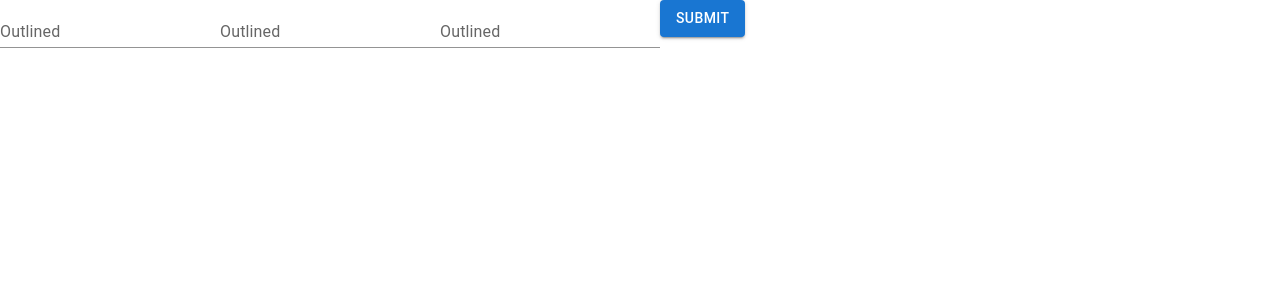
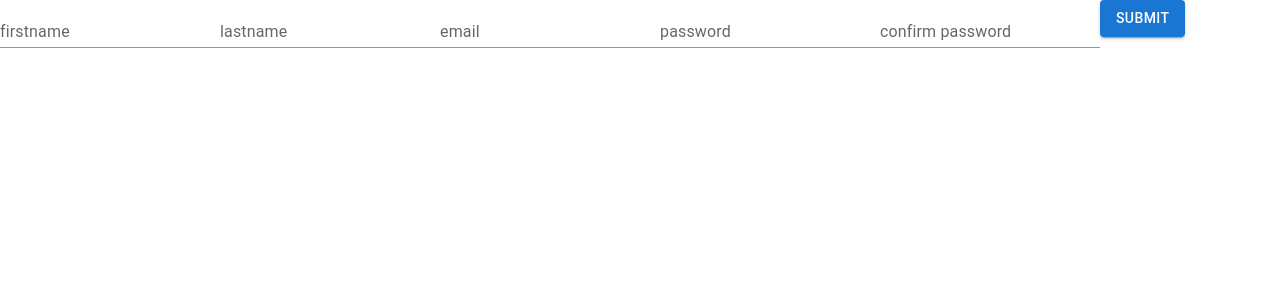
Before and after one commit to VUPPUKULADEEP/Campus-Food-Market-Place, a React app in the folder frontend/: page /signup in a window 1280 px wide. Shown: the top 300 px of the page. Built offline with nearby package versions, Linux system fonts and the light colour scheme; the HTML template or start-up script is replaced by a standard one.

Commit message:
added fields in signup form

```diff
--- a/frontend/pages/Signup.jsx
+++ b/frontend/pages/Signup.jsx
@@ -6,20 +6,16 @@ import {TextField,Button} from '@mui/material'
 
 const Signup = () => {
 
-
-
-  const {register, watch, formState:{errors}, handleSubmit} = useForm()
-
+  const {register, formState:{errors}, handleSubmit} = useForm()
 
   return(
     <form onSubmit={handleSubmit((data)=>{ console.log(data)})}>
-
-
-
-      <TextField id="outlined-basic" label="Outlined" variant="standard" type="text" {...register('firstname', {required :'this is required'})}  />
+      <TextField id="outlined-basic" label="firstname" variant="standard" type="text" {...register('firstname', {required :'this is required'})}  />
       {errors.firstname && <p>{errors.firstname.message }</p>}
-       <TextField id="outlined-basic" label="Outlined" variant="standard"  type="text" {...register('lastname')}/>
-      <TextField id="outlined-basic" label="Outlined" variant="standard"  type="email" {...register('email')}/>
+       <TextField id="outlined-basic" label="lastname" variant="standard"  type="text" {...register('lastname')}/>
+      <TextField id="outlined-basic" label="email" variant="standard"  type="email" {...register('email')}/>
+      <TextField id="outlined-basic" label="password" variant="standard"  type="password" {...register('email')}/>
+      <TextField id="outlined-basic" label="confirm password" variant="standard"  type="password" {...register('email')}/>
       <Button variant="contained" type='submit'>submit</Button>
     </form>
   )
```
